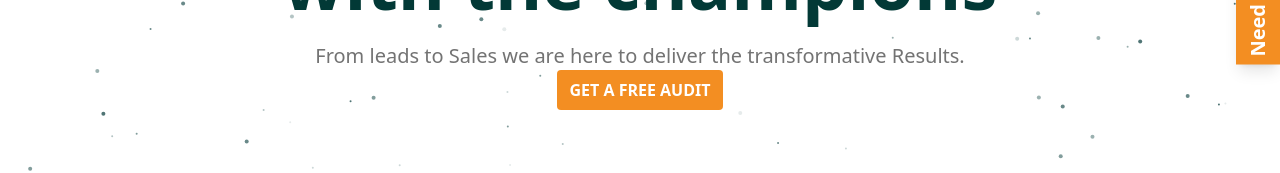
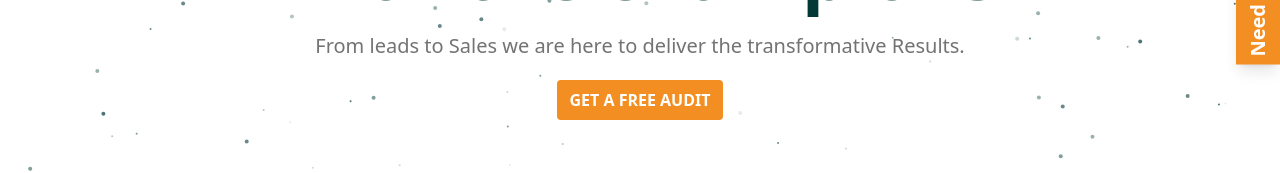
Before and after one commit to jamanhasan01/jubutix, a Next.js app: page / in a window 1280 px wide. Shown: the part 420-593 px from the top of the page. Built offline with nearby package versions, Linux system fonts and the light colour scheme.

Commit message:
fix butn mt in hero

```diff
--- a/app/components/Hero.tsx
+++ b/app/components/Hero.tsx
@@ -79,7 +79,7 @@
           {btn == true && (
             <motion.div
               variants={itemVariants}
-              className='flex flex-col sm:flex-row items-center justify-center gap-4 ' // Added mt-8 for spacing
+              className='flex flex-col sm:flex-row items-center justify-center gap-4 mt-5' // Added mt-8 for spacing
             >
               <Button text={`${btn_text ? btn_text : 'Get a Free Audit'}`} classname='' />
             </motion.div>
```
